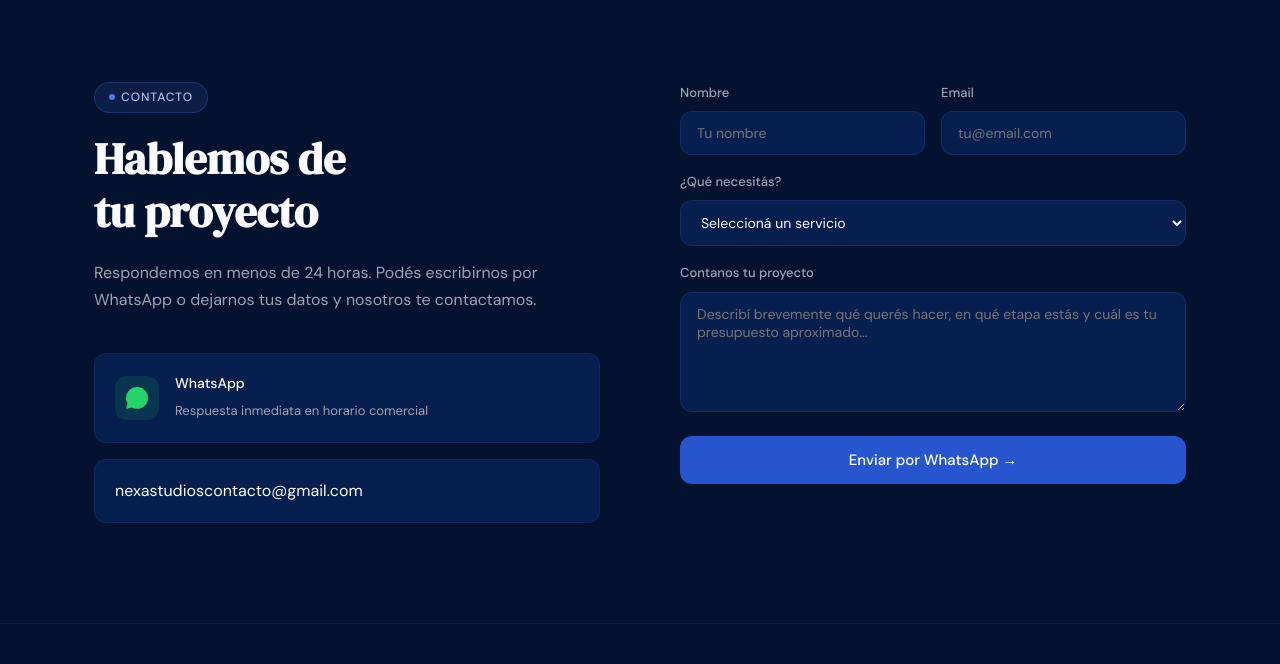
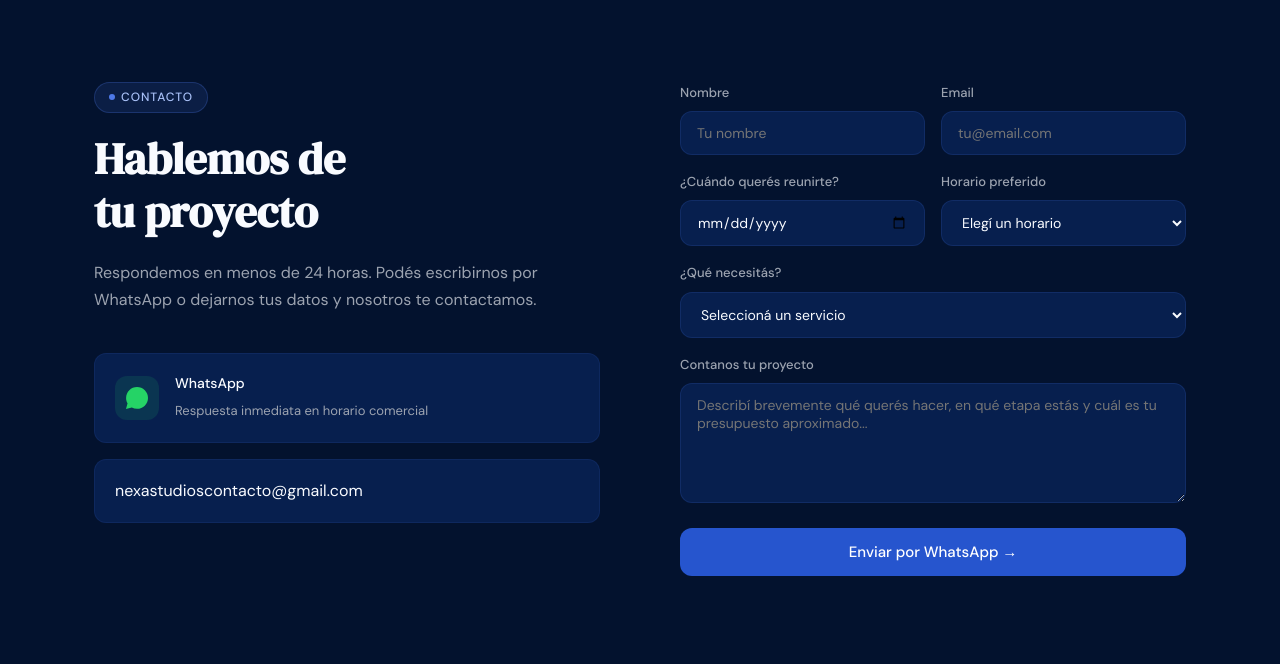
Before and after one commit to lucassGiordano/Landing-Page-Nexastudio, a plain HTML site: page index.html in a window 1280 px wide. Shown: the part 3596-4260 px from the top of the page. Drawn offline with Linux system fonts and the light colour scheme.

Commit message:
Update index.html

```diff
--- a/index.html
+++ b/index.html
@@ -250,6 +250,25 @@
               <input type="email" id="email" name="email" placeholder="tu@email.com" required />
             </div>
           </div>
+          <div class="form-fila">
+            <div class="campo">
+              <label for="fecha">¿Cuándo querés reunirte?</label>
+              <input type="date" id="fecha" name="fecha" required />
+            </div>
+            <div class="campo">
+              <label for="hora">Horario preferido</label>
+              <select id="hora" name="hora" required>
+                <option value="" disabled selected>Elegí un horario</option>
+                <option value="09:00">9:00 AM</option>
+                <option value="10:00">10:00 AM</option>
+                <option value="11:00">11:00 AM</option>
+                <option value="14:00">2:00 PM</option>
+                <option value="15:00">3:00 PM</option>
+                <option value="16:00">4:00 PM</option>
+                <option value="17:00">5:00 PM</option>
+              </select>
+            </div>
+          </div>
           <div class="campo">
             <label for="servicio">¿Qué necesitás?</label>
             <select id="servicio" name="servicio" required>
@@ -274,6 +293,7 @@
   </div>
 </section>
 
+
 <!-- ── FOOTER ─────────────────────────────────────────────────────── -->
 <footer>
   <div class="contenedor">
```
